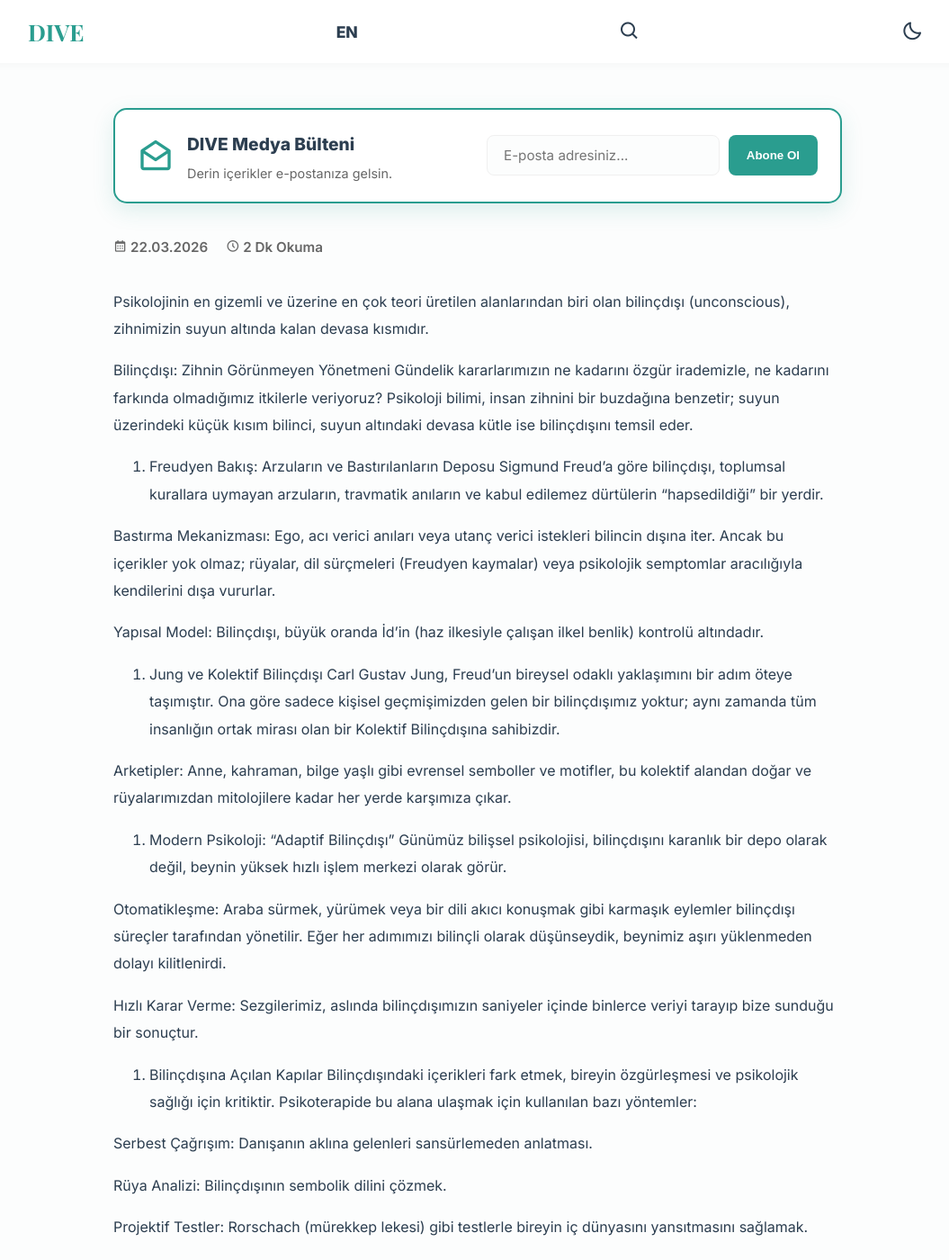
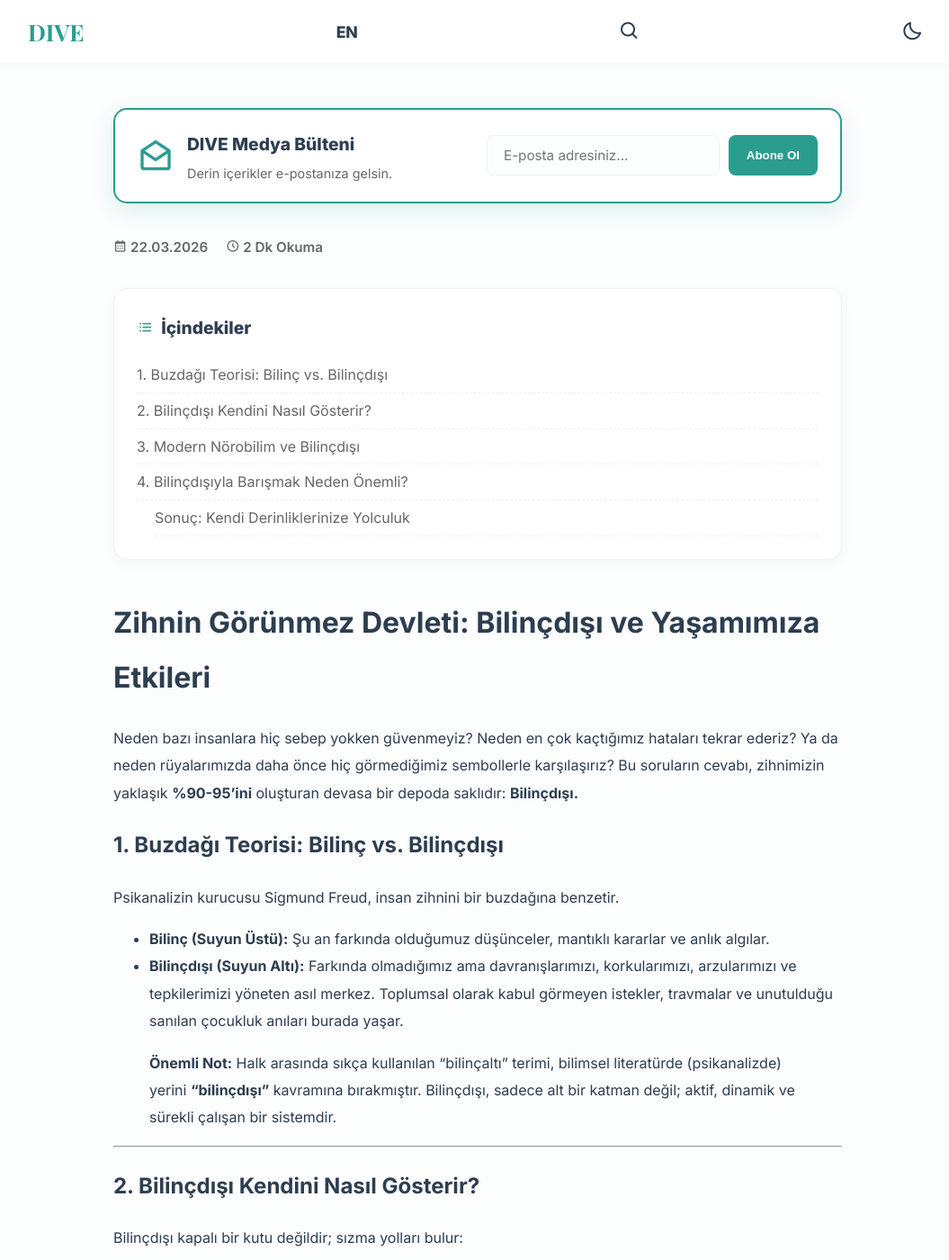
Before and after one commit to EKTHOLDING/dive, a Jekyll site: the page built from _posts/2026-03-22-bi-li-nçdişi.md, in a window 1280 px wide and 1400 px high. Shown: the whole window at 90% size, without its empty margins (109-1164 px from the left). Built offline with Jekyll 4.4.1, drawn with Linux system fonts in a browser that asks for light colours; some of the changed text lies outside the part shown.

Commit message:
Update 🇹🇷 Türkçe Yazı Ekle “2026-03-22-bi-li-nçdişi”

```diff
--- a/_posts/2026-03-22-bi-li-nçdişi.md
+++ b/_posts/2026-03-22-bi-li-nçdişi.md
@@ -1,41 +1,52 @@
 ---
 layout: default
-title: "BİLİNÇDIŞI"
-kategori: "Psikoloji"
-image: "https://ar-files.s3.eu-central-1.amazonaws.com/s3fs-public/b00b0356-7e34-4f18-b2cf-e905cbb49d34.jpeg"
+title: BİLİNÇDIŞI NEDİR?
+kategori: Klinik Psikoloji ve Ruh Sağlığı
+image: https://ar-files.s3.eu-central-1.amazonaws.com/s3fs-public/b00b0356-7e34-4f18-b2cf-e905cbb49d34.jpeg
 ---
 
-Psikolojinin en gizemli ve üzerine en çok teori üretilen alanlarından biri olan bilinçdışı (unconscious), zihnimizin suyun altında kalan devasa kısmıdır.
+# Zihnin Görünmez Devleti: Bilinçdışı ve Yaşamımıza Etkileri
 
-Bilinçdışı: Zihnin Görünmeyen Yönetmeni
-Gündelik kararlarımızın ne kadarını özgür irademizle, ne kadarını farkında olmadığımız itkilerle veriyoruz? Psikoloji bilimi, insan zihnini bir buzdağına benzetir; suyun üzerindeki küçük kısım bilinci, suyun altındaki devasa kütle ise bilinçdışını temsil eder.
+Neden bazı insanlara hiç sebep yokken güvenmeyiz? Neden en çok kaçtığımız hataları tekrar ederiz? Ya da neden rüyalarımızda daha önce hiç görmediğimiz sembollerle karşılaşırız? Bu soruların cevabı, zihnimizin yaklaşık **%90-95'ini** oluşturan devasa bir depoda saklıdır: **Bilinçdışı.**
 
-1. Freudyen Bakış: Arzuların ve Bastırılanların Deposu
-Sigmund Freud’a göre bilinçdışı, toplumsal kurallara uymayan arzuların, travmatik anıların ve kabul edilemez dürtülerin "hapsedildiği" bir yerdir.
+## 1. Buzdağı Teorisi: Bilinç vs. Bilinçdışı
 
-Bastırma Mekanizması: Ego, acı verici anıları veya utanç verici istekleri bilincin dışına iter. Ancak bu içerikler yok olmaz; rüyalar, dil sürçmeleri (Freudyen kaymalar) veya psikolojik semptomlar aracılığıyla kendilerini dışa vururlar.
+Psikanalizin kurucusu Sigmund Freud, insan zihnini bir buzdağına benzetir.
 
-Yapısal Model: Bilinçdışı, büyük oranda İd'in (haz ilkesiyle çalışan ilkel benlik) kontrolü altındadır.
+- **Bilinç (Suyun Üstü):** Şu an farkında olduğumuz düşünceler, mantıklı kararlar ve anlık algılar.
+- **Bilinçdışı (Suyun Altı):** Farkında olmadığımız ama davranışlarımızı, korkularımızı, arzularımızı ve tepkilerimizi yöneten asıl merkez. Toplumsal olarak kabul görmeyen istekler, travmalar ve unutulduğu sanılan çocukluk anıları burada yaşar.
 
-2. Jung ve Kolektif Bilinçdışı
-Carl Gustav Jung, Freud’un bireysel odaklı yaklaşımını bir adım öteye taşımıştır. Ona göre sadece kişisel geçmişimizden gelen bir bilinçdışımız yoktur; aynı zamanda tüm insanlığın ortak mirası olan bir Kolektif Bilinçdışına sahibizdir.
+> **Önemli Not:** Halk arasında sıkça kullanılan "bilinçaltı" terimi, bilimsel literatürde (psikanalizde) yerini **"bilinçdışı"** kavramına bırakmıştır. Bilinçdışı, sadece alt bir katman değil; aktif, dinamik ve sürekli çalışan bir sistemdir.
 
-Arketipler: Anne, kahraman, bilge yaşlı gibi evrensel semboller ve motifler, bu kolektif alandan doğar ve rüyalarımızdan mitolojilere kadar her yerde karşımıza çıkar.
+***
 
-3. Modern Psikoloji: "Adaptif Bilinçdışı"
-Günümüz bilişsel psikolojisi, bilinçdışını karanlık bir depo olarak değil, beynin yüksek hızlı işlem merkezi olarak görür.
+## 2. Bilinçdışı Kendini Nasıl Gösterir?
 
-Otomatikleşme: Araba sürmek, yürümek veya bir dili akıcı konuşmak gibi karmaşık eylemler bilinçdışı süreçler tarafından yönetilir. Eğer her adımımızı bilinçli olarak düşünseydik, beynimiz aşırı yüklenmeden dolayı kilitlenirdi.
+Bilinçdışı kapalı bir kutu değildir; sızma yolları bulur:
 
-Hızlı Karar Verme: Sezgilerimiz, aslında bilinçdışımızın saniyeler içinde binlerce veriyi tarayıp bize sunduğu bir sonuçtur.
+- **Rüyalar:** Freud'a göre rüyalar, "bilinçdışına giden kraliyet yoludur." Bastırılmış arzular semboller aracılığıyla rüyalarda yüzeye çıkar.
+- **Dil Sürçmeleri (Freudyen Sürçme):** "Ağzımdan yanlışlıkla çıktı" dediğimiz o kelime, aslında bilinçdışındaki gerçek bir düşüncenin sansürü aşmasıdır.
+- **Projeksiyon (Yansıtma):** Kendimizde kabul edemediğimiz bir özelliği (örneğin aşırı öfke), başkalarında görüp onları suçlamamız.
 
-4. Bilinçdışına Açılan Kapılar
-Bilinçdışındaki içerikleri fark etmek, bireyin özgürleşmesi ve psikolojik sağlığı için kritiktir. Psikoterapide bu alana ulaşmak için kullanılan bazı yöntemler:
+***
 
-Serbest Çağrışım: Danışanın aklına gelenleri sansürlemeden anlatması.
+## 3. Modern Nörobilim ve Bilinçdışı
 
-Rüya Analizi: Bilinçdışının sembolik dilini çözmek.
+Bugün beyin görüntüleme teknikleri (fMRI), bilinçdışının sadece felsefi bir kavram olmadığını kanıtlıyor. Beynimiz, biz daha bir kararı verdiğimizi "bilinçli olarak" fark etmeden **milisaniyeler önce** o kararı çoktan vermiş oluyor. Alışkanlıklarımız, otomatik tepkilerimiz (araba sürmek, piyano çalmak) ve duygusal sezgilerimiz tamamen bilinçdışı ağlar tarafından yönetiliyor.
 
-Projektif Testler: Rorschach (mürekkep lekesi) gibi testlerle bireyin iç dünyasını yansıtmasını sağlamak.
+***
 
-Bilinçdışı, bizi biz yapan ama neden öyle olduğumuzu her zaman bilmediğimiz bir "arka plan işletim sistemi"dir. Onu anlamak, sadece geçmişin gölgelerinden kurtulmak değil, aynı zamanda potansiyelimizi keşfetmektir.
+## 4. Bilinçdışıyla Barışmak Neden Önemli?
+
+"Bilinçdışındakini bilince taşımadığınız sürece, o sizin hayatınızı yönlendirir ve siz ona **kader** dersiniz." (C.G. Jung)
+
+- **Tekrarlayan Döngüleri Kırmak:** Hep benzer yanlış ilişkileri seçiyorsanız veya benzer iş sorunları yaşıyorsanız, bu bilinçdışındaki bir "programın" sonucudur.
+- **Yaratıcılığı Özgür Bırakmak:** Sanat, müzik ve büyük buluşlar çoğu zaman bilincin katı kuralları gevşediğinde, bilinçdışından gelen ilhamla ortaya çıkar.
+
+***
+
+### **Sonuç: Kendi Derinliklerinize Yolculuk**
+
+Bilinçdışını anlamak, kendinizi kontrol etmeye çalışmak değil; aksine kendinizi daha derin bir seviyede tanımaktır. Terapi, günlük tutmak veya meditasyon gibi yöntemlerle buzdağının altına ışık tutmak, hayatınızın direksiyonuna gerçekten geçmenizi sağlar.
+
+**Yazan:** Dilara Türkoğlu
```
